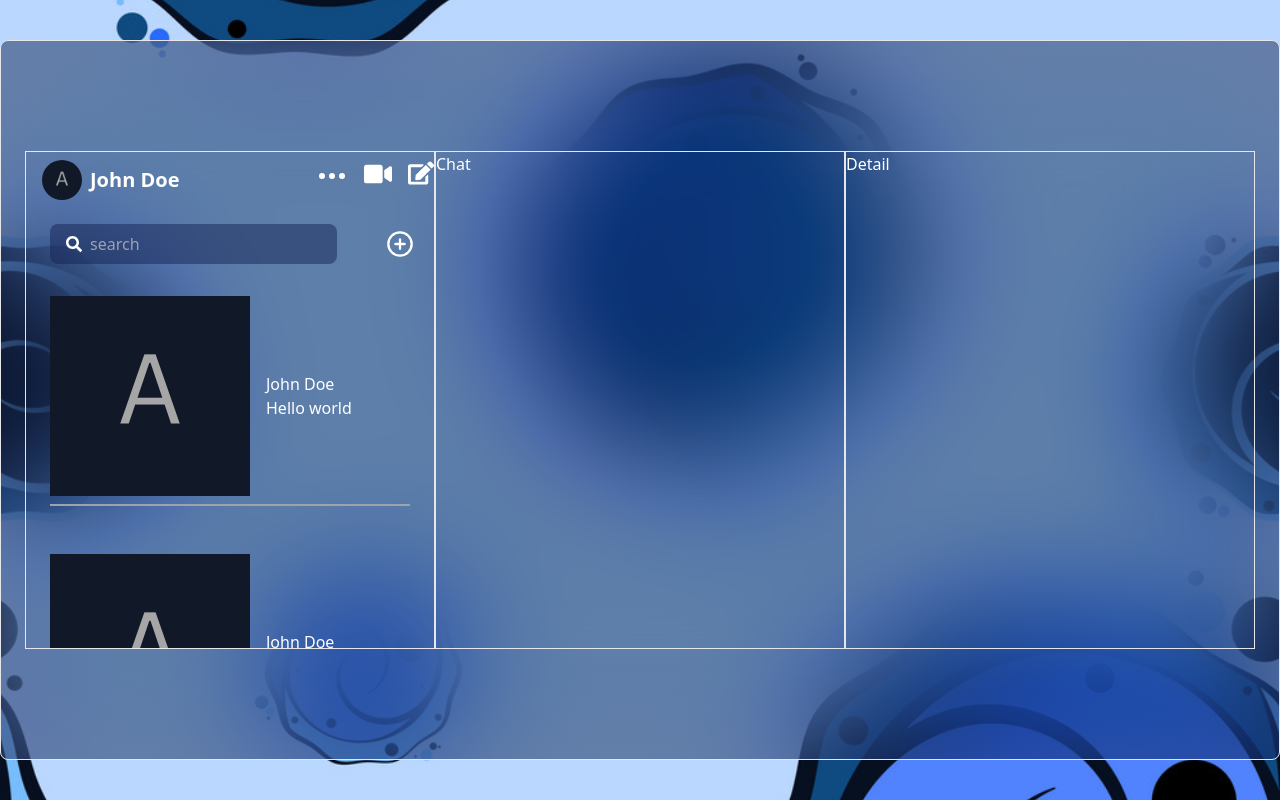
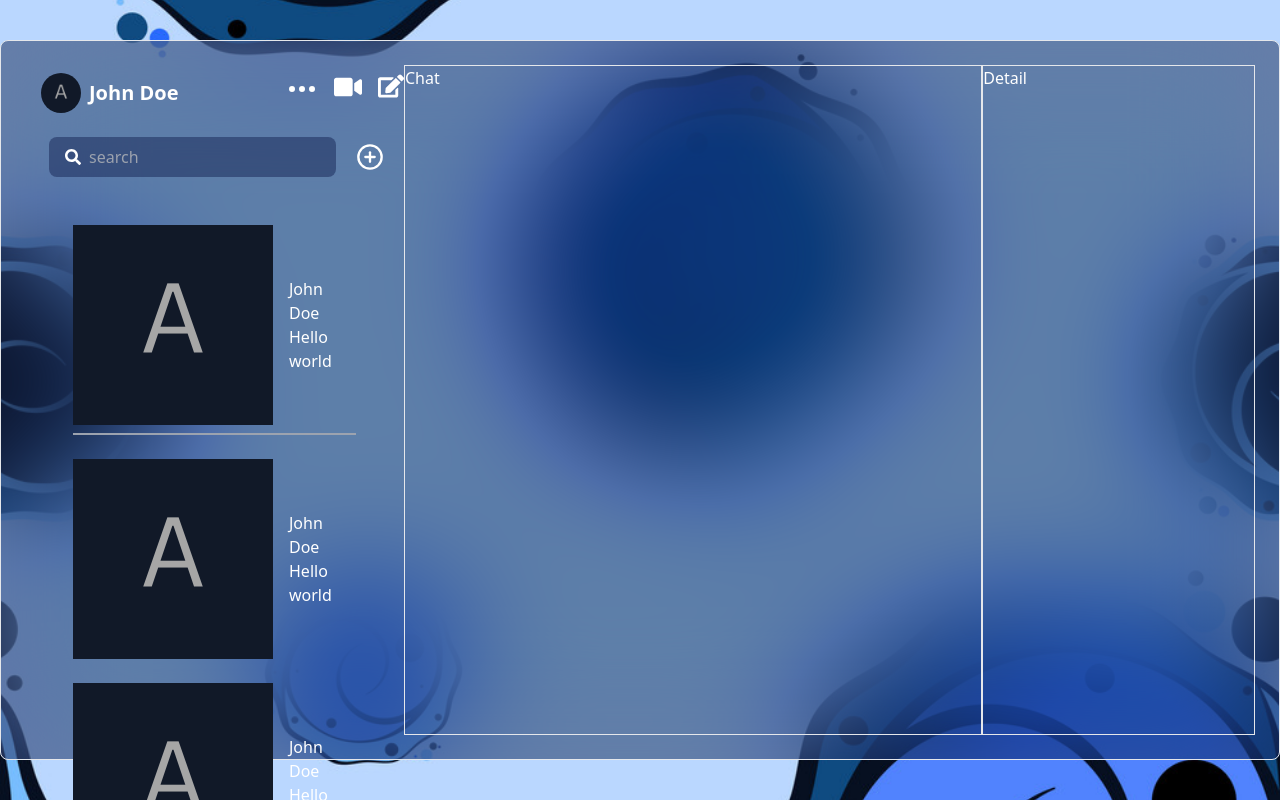
Before and after one commit to dity51028/quikConvo, a React (Vite) app: page / in a window 1280 px wide. Shown: the top 800 px of the page. Built offline with nearby package versions, Linux system fonts and the light colour scheme.

Commit message:
isuue in overflowing

```diff
--- a/src/App.jsx
+++ b/src/App.jsx
@@ -6,8 +6,8 @@ import Detail from './detail/Detail'
 const App = () => {
   return (
     <div className="bg-[url('./assets/bg.jpg')]  bg-cover bg-center bg-no-repeat h-screen flex items-center justify-center ">
-      <div className="container w-full h-[90%] inset-0 backdrop-blur-3xl backdrop-saturate-[180%] bg-blue-950/50 border p-6 rounded-lg flex items-center justify-center ">
-        <div className='text-white flex w-full'>
+      <div className="container w-full h-[90vh] inset-0 backdrop-blur-3xl backdrop-saturate-[180%] bg-blue-950/50 border p-6 rounded-lg  ">
+        <div className='text-white flex w-full h-full'>
            <List/>
            <Chat/>
            <Detail/>
--- a/src/chat/Chat.jsx
+++ b/src/chat/Chat.jsx
@@ -2,7 +2,7 @@ import React from 'react'
 
 const Chat = () => {
   return (
-    <div className='chat flex flex-1 border'>Chat</div>
+    <div className='chat flex flex-grow-[2] border'>Chat</div>
   )
 }
 
--- a/src/list/List.jsx
+++ b/src/list/List.jsx
@@ -4,7 +4,7 @@ import ChatList from './chatList/ChatList'
 
 const List = () => {
   return (
-    <div className='list flex flex-1 flex-col border'>
+    <div className='list flex flex-1 flex-col'>
       <UserInfo/>
       <ChatList/>
     </div>
--- a/src/list/chatList/ChatList.jsx
+++ b/src/list/chatList/ChatList.jsx
@@ -8,8 +8,8 @@ const ChatList = () => {
     const [addMode,setAddMode]=useState(true)
   return (
     <div>
-        <div className="chatlist mt-6 h-[90%] ">
-            <div className="search flex justify-between items-center">
+        <div className="chatlist mt-6 flex flex-col flex-1 overflow-scroll ">
+            <div className="search flex justify-between items-center gap-5">
                 <div className="searchBar flex  bg-blue-950/50 h-10 items-center ml-6 p-4 gap-2 rounded-lg ">
                     <FaSearch/>
                     <input type="search" placeholder='search' className='bg-transparent outline-none'/>
@@ -24,7 +24,7 @@ const ChatList = () => {
 
             </div>
 
-            <div className='chatItems flex flex-col overflow-y-scroll h-96'>
+            <div className='chatItems  mt-4 px-6'>
 
             <div className="item flex items-center m-6 py-2 gap-4 border-b-2 border-gray-400">
                     <img src={avatar} alt="avatar" />
```
